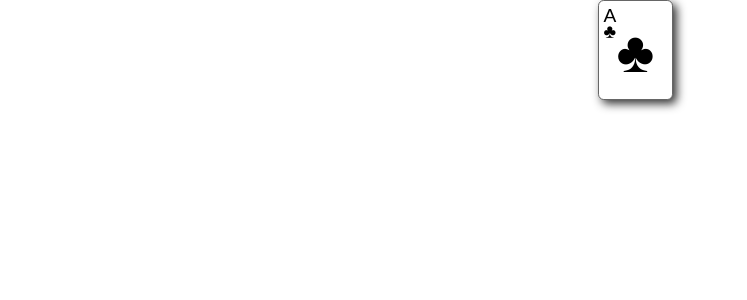
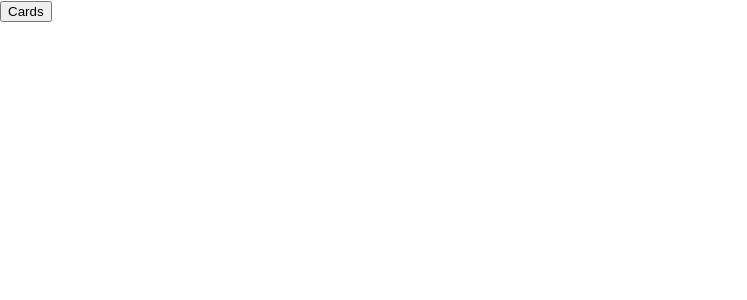
Before and after one commit to cvlost/homework-52, a React (Create React App) app: page / in a window 1280 px wide. Shown: the top 300 px of the page, without its empty margins (0-747 px from the left). Built offline with nearby package versions, Linux system fonts and the light colour scheme.

Commit message:
Added a button and state for displaying cards

```diff
--- a/src/App.tsx
+++ b/src/App.tsx
@@ -1,12 +1,32 @@
-import React from 'react';
+import React, {useRef, useState} from 'react';
 import './App.css';
 import './cards.css';
 import CardView from "./components/CardView/CardView";
+import Card from "./lib/Card";
+import CardDeck from "./lib/CardDeck";
 
 function App() {
+  const cardDeck = useRef(new CardDeck());
+  const [cards, setCards] = useState<Card[]>([]);
+
+  const getCards = () => {
+    const cards = cardDeck.current.getCards(5);
+    setCards(cards);
+  };
+
+  const button = <button onClick={getCards}>Cards</button>
+
+  if (cards.length === 0) return button;
+
   return (
     <div className="App faceImages playingCards">
-      <CardView suit={'clubs'} rank={'A'} />
+      {cards.map((card,i) =>
+        <CardView
+          key={i}
+          suit={card.suit} rank={card.rank}
+        />
+      )}
+      <div>{button}</div>
     </div>
   );
 }
```
